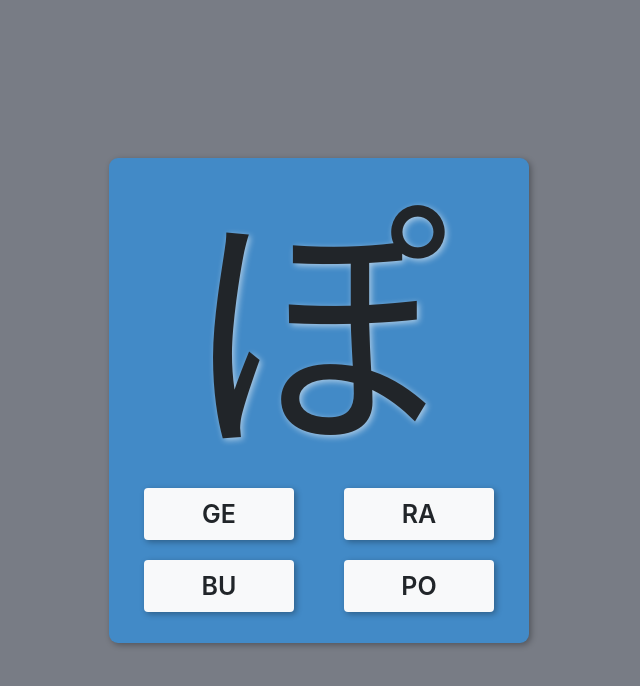
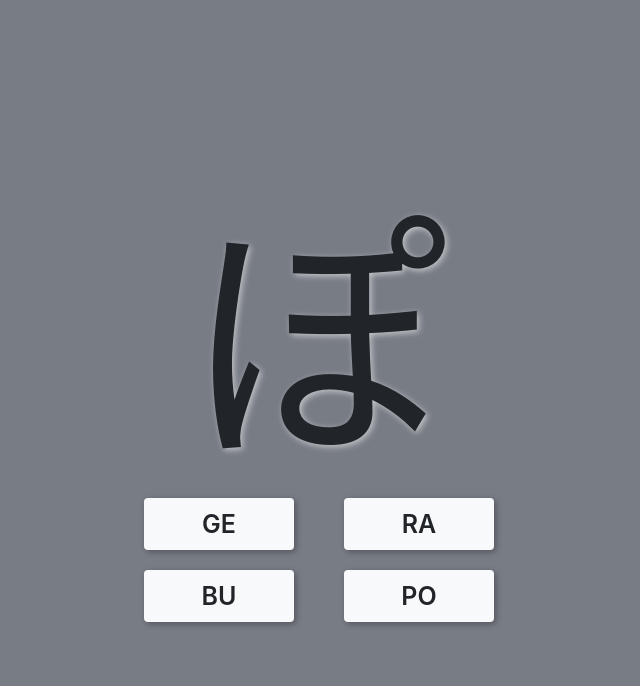
Before and after one commit to nuriofernandez/Nihonbashi, a React (Create React App) app in the folder source/: page / in a window 1280 px wide. Shown: the top 686 px of the page, without its empty margins (321-961 px from the left). Built offline with nearby package versions, Linux system fonts and the light colour scheme.

Commit message:
Applied some lint suggestions and removed BoxArea

```diff
--- a/source/src/components/BoxArea/index.jsx
+++ /dev/null
@@ -1,17 +0,0 @@
-import React, { Component } from 'react'
-
-import "./style.css"
-
-class BoxArea extends Component {
-
-    render() {
-        return (
-            <div className="BoxArea">
-                {this.props.children}
-            </div>
-        );
-    }
-
-}
-
-export default BoxArea;
--- a/source/src/components/BoxArea/style.css
+++ /dev/null
@@ -1,8 +0,0 @@
-.BoxArea {
-    background-color: #428ac7;
-    padding: 10px;
-    border-radius: 9px;
-    box-shadow: 2px 2px 6px #00000052;
-    width: 400px;
-    height: 465px;
-}
--- a/source/src/pages/romanji-to-hiragana/index.jsx
+++ b/source/src/pages/romanji-to-hiragana/index.jsx
@@ -39,7 +39,7 @@ class RomanjiToHiragana extends Component {
         });
 
         setTimeout(() => {
-            if (correct.romanji == answerCharacter.romanji) {
+            if (correct.romanji === answerCharacter.romanji) {
                 this.handleCorrect();
             } else {
                 this.handleFail();
--- a/source/src/views/QuestionDialog/index.jsx
+++ b/source/src/views/QuestionDialog/index.jsx
@@ -1,6 +1,5 @@
-import React, { Component } from 'react'
+import React, {Component} from 'react'
 
-import BoxArea from '../../components/BoxArea'
 import Button from '../../components/Button'
 import Preview from '../../components/Preview'
 
@@ -9,10 +8,9 @@ import "./style.css"
 class QuestionDialog extends Component {
 
     render() {
-        const { answers, correct, handleAnswer, locked } = this.props;
+        const {answers, correct, handleAnswer, locked} = this.props;
 
         return (
-            <BoxArea>
             <div className="QuestionDialog_area">
                 <div className="QuestionDialog_preview">
                     <Preview>{correct}</Preview>
@@ -24,7 +22,6 @@ class QuestionDialog extends Component {
                     <Button disabled={locked} onClick={() => handleAnswer(3)}>{answers[3]}</Button>
                 </div>
             </div>
-            </BoxArea>
         );
     }
 
```
Also changed, not shown: source/package.json (line endings or trailing spaces), source/src/App.css (line endings or trailing spaces), source/src/pages/romanji-to-hiragana/generator.js (line endings or trailing spaces), source/src/utils/Maths.js (line endings or trailing spaces). Lines whose indentation alone changed are shown as unchanged.
